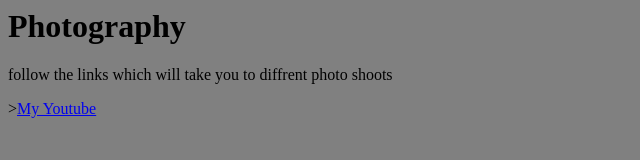
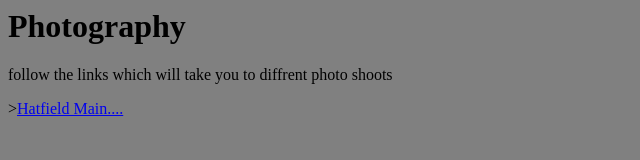
Before and after one commit to vatonix/vatonix.github.io, a plain HTML site: page photography.html in a window 1280 px wide. Shown: the full height of the page, 0-640 px from the left. Drawn offline with Linux system fonts and the light colour scheme.

Commit message:
Update photography.html

```diff
--- a/photography.html
+++ b/photography.html
@@ -4,7 +4,7 @@
   <body style="background-color:grey;">
   <h1><b> Photography </b></h1>
   <p> follow the links which will take you to diffrent photo shoots</p>
-  <p1>><a href="hatfield.html"noopener noreferrer">My Youtube</a></p1
+  <p1>><a href="hatfield.html"noopener noreferrer">Hatfield Main....</a></p1
 </head>
 </body>
 </html>
```
